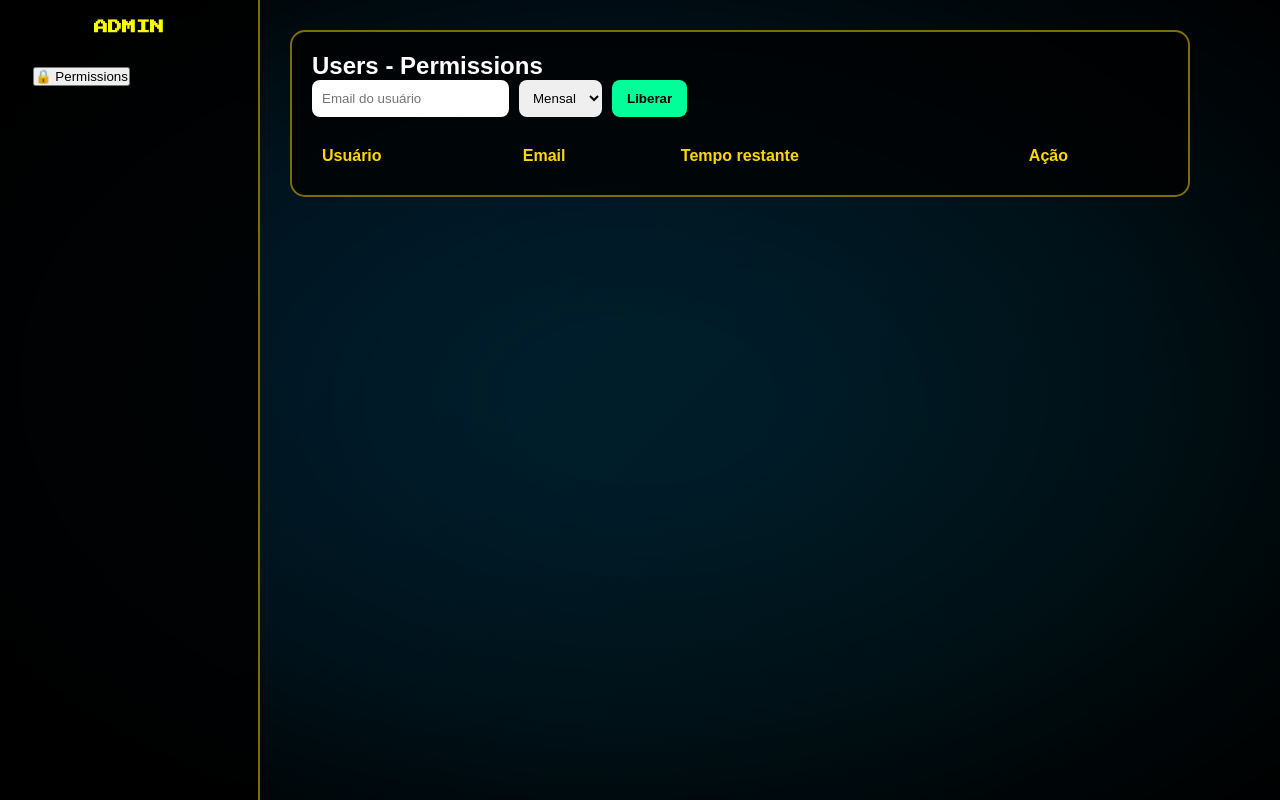
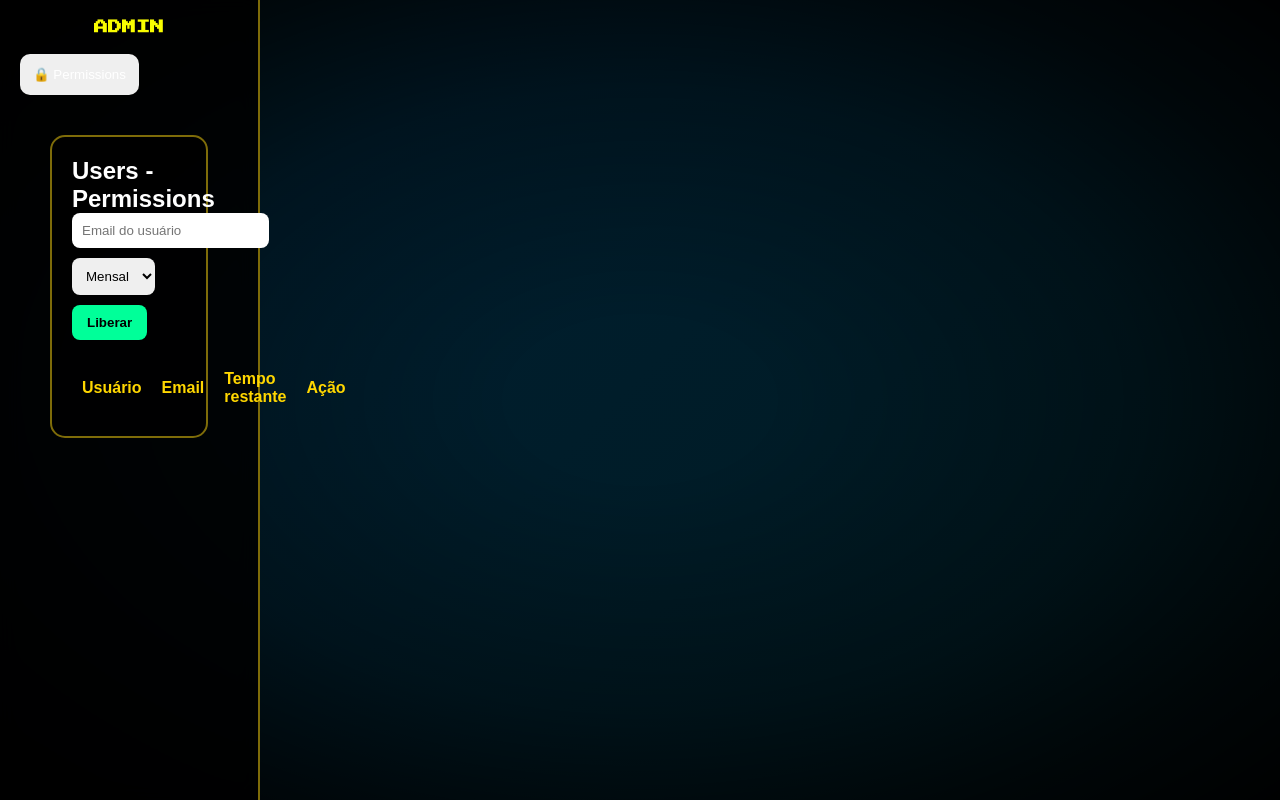
Before and after one commit to luismetzker/Arcryx-X-Pegalabyte, a website: page public/admin.html in a window 1280 px wide. Drawn offline with Linux system fonts and the light colour scheme; no server answers.

Commit message:
update 09/06/2026 19:40:26,56

```diff
--- a/public/admin.html
+++ b/public/admin.html
@@ -176,9 +176,9 @@ tr:hover{
 <!-- SIDEBAR -->
 <div class="sidebar">
     <h1>ADMIN</h1>
-    <div class="menu-item"><button href="admin.html">🔒 Permissions</button></div>
-</div>
-
+    <button class="menu-item" onclick="window.location.href='admin.html'">
+    🔒 Permissions
+    </button>
 <!-- CONTENT -->
 <div class="content">
 
```
